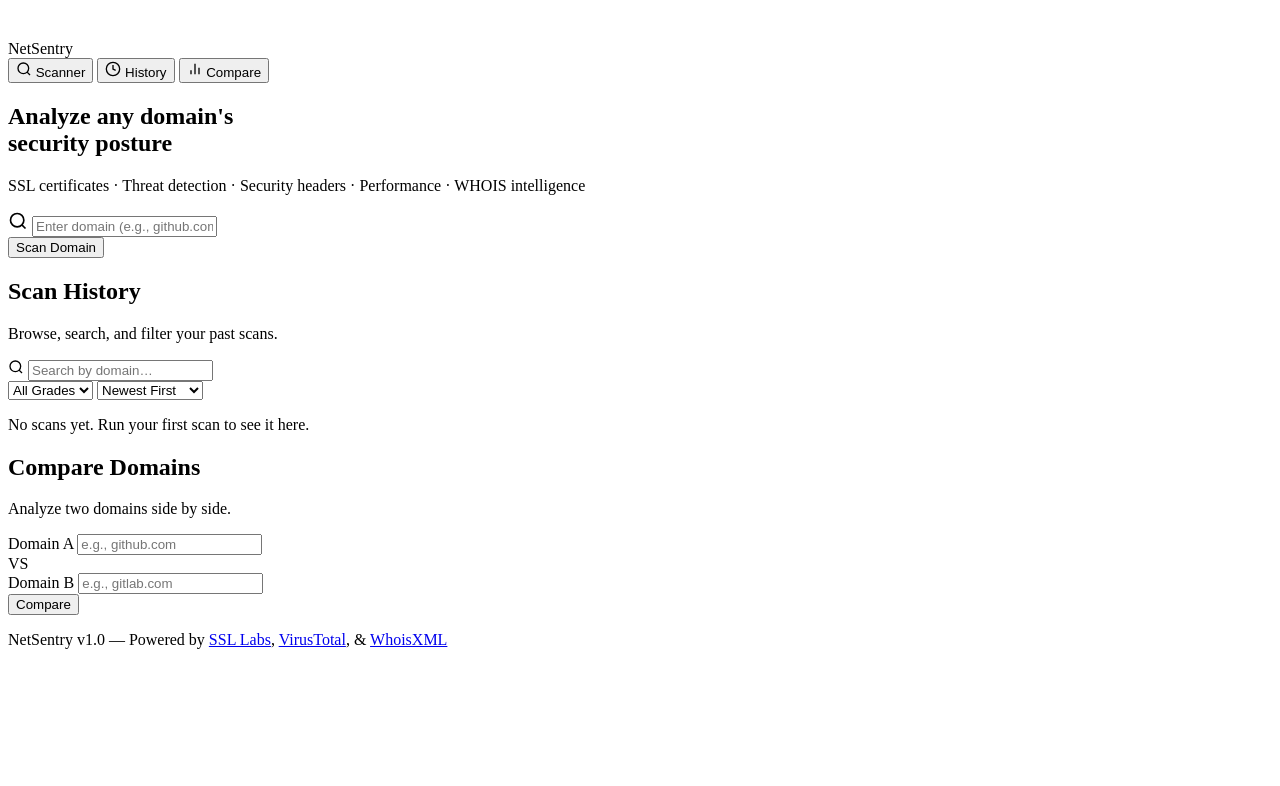
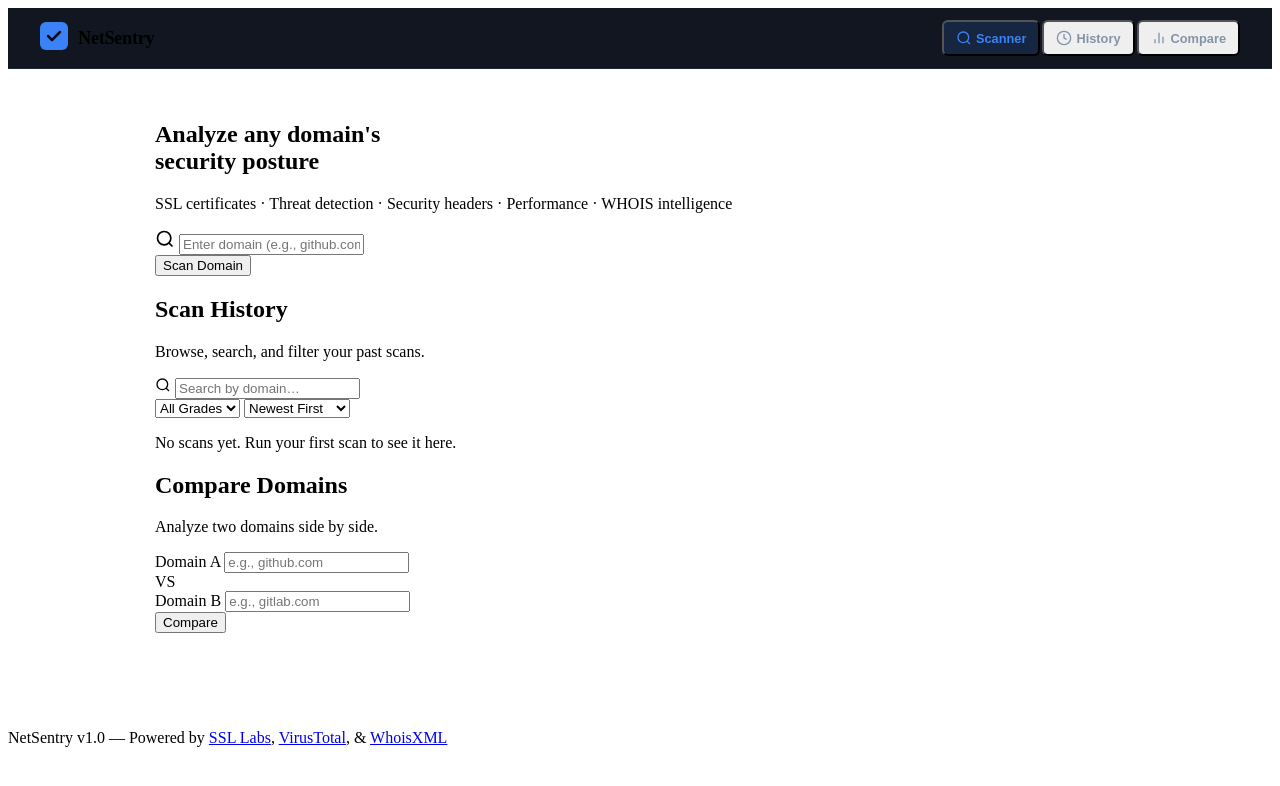
Before and after one commit to n-elie7/netsentry, a plain HTML site: page index.html in a window 1280 px wide. Drawn offline with Linux system fonts and the light colour scheme.

Commit message:
Fixed 404 styles.css file by adjusting location correctly. and styled navigation bar

```diff
--- a/index.html
+++ b/index.html
@@ -7,7 +7,7 @@
   <link rel="preconnect" href="https://fonts.googleapis.com" />
   <link rel="preconnect" href="https://fonts.gstatic.com" crossorigin />
   <link href="https://fonts.googleapis.com/css2?family=JetBrains+Mono:wght@400;600&family=Outfit:wght@300;400;500;600;700&display=swap" rel="stylesheet" />
-  <link rel="stylesheet" href="style.css" />
+  <link rel="stylesheet" href="./styles.css" />
 </head>
 <body>
   <nav class="nav">
--- a/styles.css
+++ b/styles.css
@@ -42,3 +42,61 @@
   --shadow-lg: 0 8px 32px rgba(0,0,0,0.4);
   --shadow-glow: 0 0 40px rgba(59, 130, 246, 0.1);
 }
+
+.nav {
+  display: flex;
+  align-items: center;
+  justify-content: space-between;
+  padding: 0 2rem;
+  height: 60px;
+  background: var(--bg-secondary);
+  border-bottom: 1px solid var(--border);
+  position: sticky;
+  top: 0;
+  z-index: 100;
+}
+
+.nav__brand {
+  display: flex;
+  align-items: center;
+  gap: 10px;
+}
+
+.nav__name {
+  font-weight: 700;
+  font-size: 1.15rem;
+  letter-spacing: -0.02em;
+}
+
+.nav__tabs {
+  display: flex;
+  gap: 2px;
+}
+
+.nav__tab {
+  display: flex;
+  align-items: center;
+  gap: 4px;
+  padding: 8px 12px;
+  font-size: 0.8rem;
+  font-weight: 700;
+  color: var(--text-secondary);
+  border-radius: var(--radius-sm);
+  transition: all 0.4s;
+}
+
+.nav__tab:hover {
+  color: var(--text-primary);
+  background: var(--bg-card);
+}
+
+.nav__tab.active {
+  color: var(--accent);
+  background: var(--accent-glow);
+}
+
+.main {
+  max-width: 970px;
+  margin: 0 auto;
+  padding: 2rem 1.5rem 5rem;
+}
```
